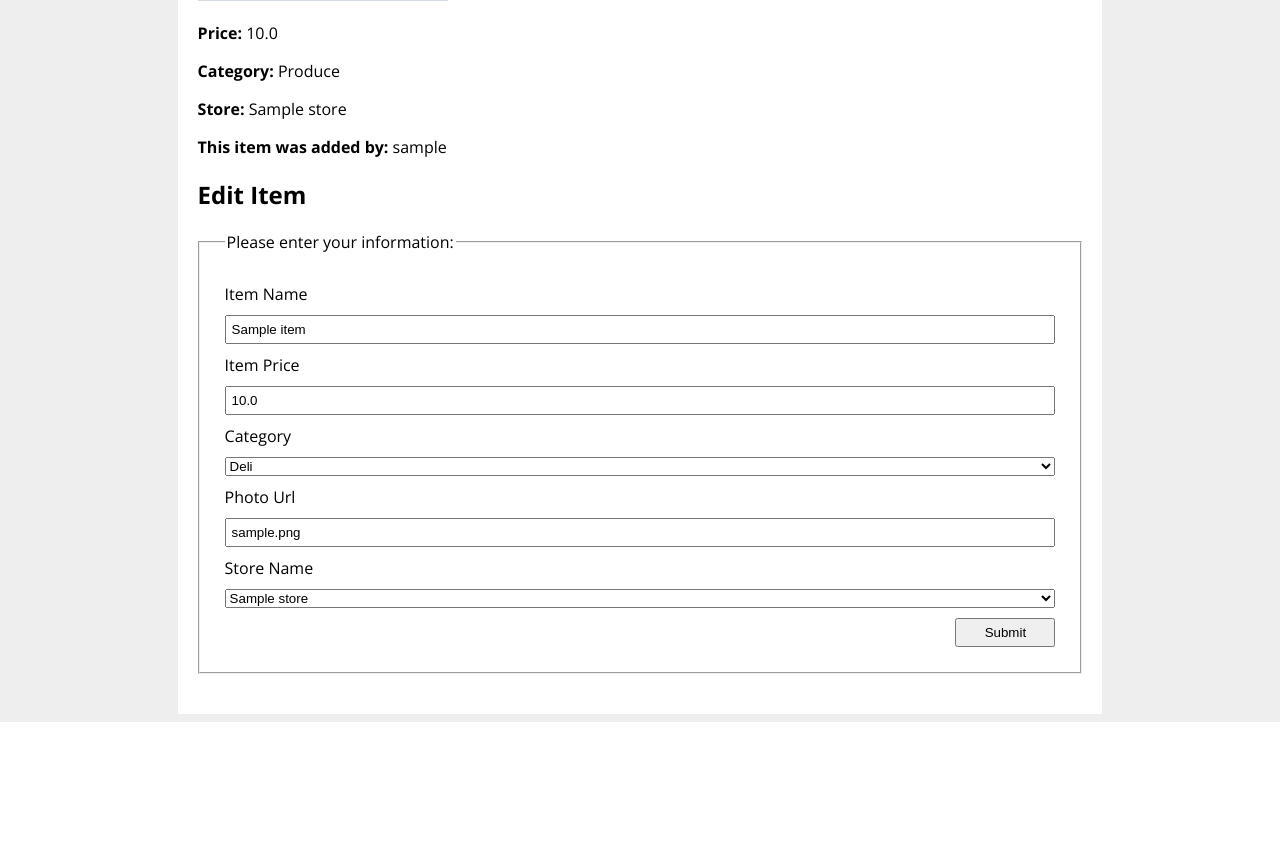
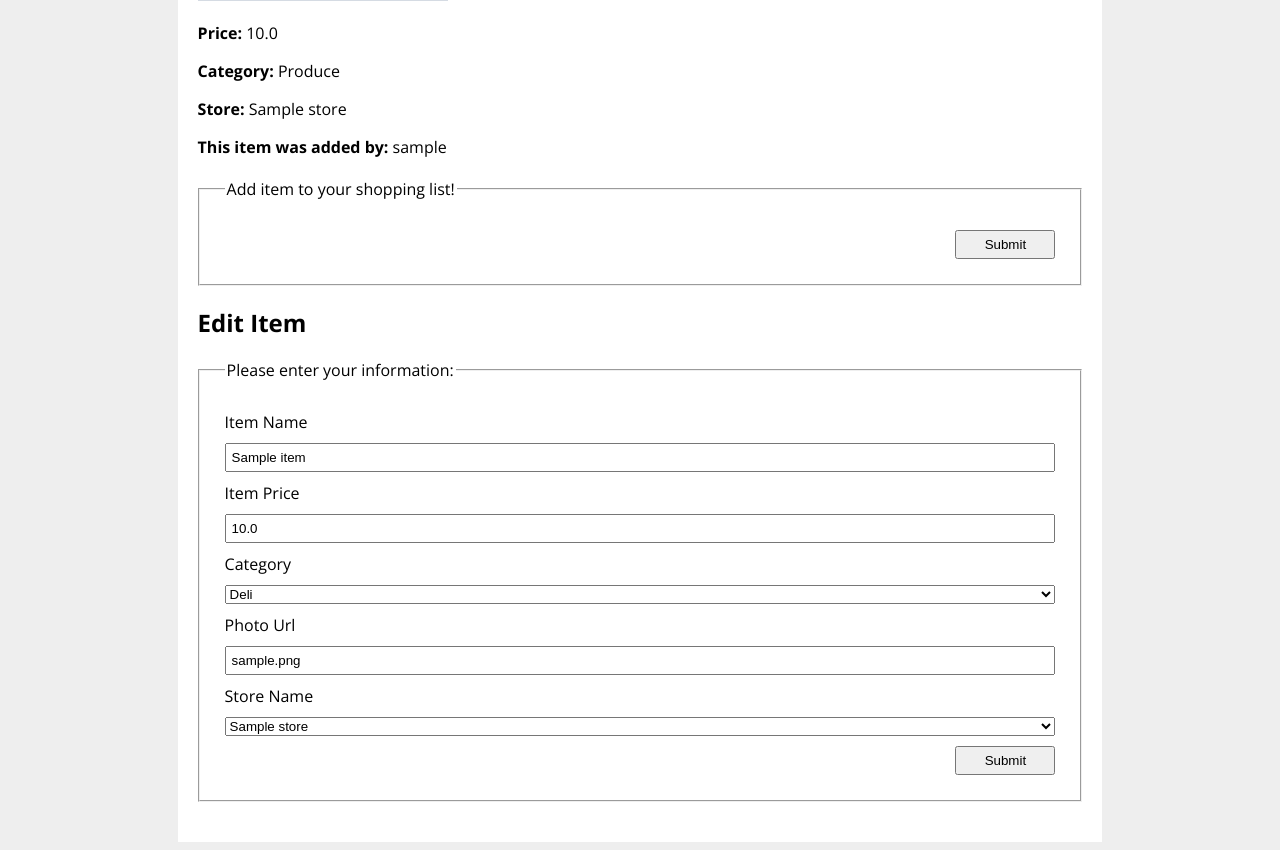
Before and after one commit to benchan777/grocery-store, a Flask app: page /item/1 in a window 1280 px wide. Shown: the part 394-1244 px from the top of the page. Before the commit the page ends 1116 px from the top, so only its background shows below. Run offline with Flask 2, Linux system fonts and the light colour scheme; a user stored in the database is signed in; tables that the repository leaves empty hold one stand-in row (values such as "Sample post"); grey boxes marked "Sample" are stand-in pictures; parts of the project's set-up code (start-up, migrations or seed data) failed here and were passed over.

Commit message:
add button to add item to shopping list

```diff
--- a/grocery_app/templates/item_detail.html
+++ b/grocery_app/templates/item_detail.html
@@ -13,6 +13,14 @@
 
 <p><strong>This item was added by:</strong> {{ current_user.username }}</p>
 
+<form method="POST" action="{{ url_for('main.add_to_shopping_list', item_id=item.id) }}">
+    {{ form.csrf_token }}
+    <fieldset>
+        <legend>Add item to your shopping list!</legend>
+
+        {{ form.submit }}
+    </fieldset>
+</form>
 
 <h2>Edit Item</h2>
 
```
